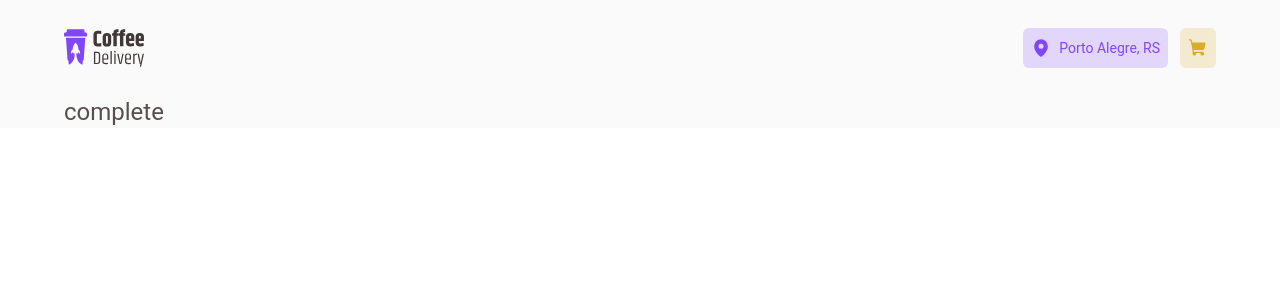
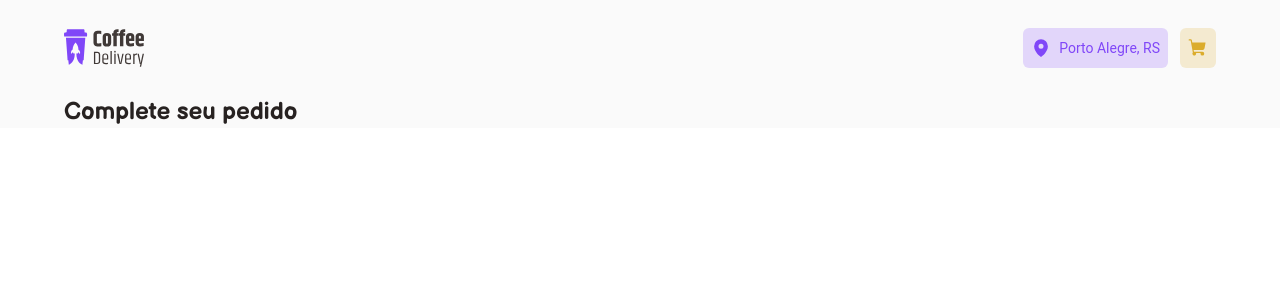
Before and after one commit to CaioLima10/coffee-delivery, a React (Vite) app: page /completeOrder in a window 1280 px wide. Shown: the top 300 px of the page. Built offline with nearby package versions, Linux system fonts and the light colour scheme.

Commit message:
feat: add component title

```diff
--- a/src/components/header/index.tsx
+++ b/src/components/header/index.tsx
@@ -1,11 +1,17 @@
+import { NavLink } from "react-router-dom";
 import CoffeeLogoImg from "../../assets/coffee-delivery-logo.svg";
 import { MapPin, ShoppingCart } from "phosphor-react";
 
 export function Header() {
   return (
-    <header className="w-screen max-w-6xl h-24 flex items-center justify-center sticky top-0 left-0 z-10 bg-baseBackground">
+    <header
+      className="w-screen max-w-6xl h-24 flex items-center justify-center
+      sticky top-0 left-0 z-10 bg-baseBackground"
+    >
       <div className="w-full flex items-center justify-between">
-        <img className="w-20 h-10" src={CoffeeLogoImg} alt="LOGO-DO-COFFEE" />
+        <NavLink to="/">
+          <img className="w-20 h-10" src={CoffeeLogoImg} alt="LOGO-DO-COFFEE" />
+        </NavLink>
         <div className=" flex items-center gap-3">
           <button
             className="flex items-center gap-2 min-w-8 h-10
@@ -14,12 +20,13 @@ export function Header() {
             <MapPin size={20} weight="fill" />
             <span>Porto Alegre, RS</span>
           </button>
-          <button
+          <NavLink
+            to="/completeOrder"
             className="flex items-center justify-center gap-8 min-w-8 h-10
                   rounded-md border-none px-2 text-base relative bg-brandYellow/20 text-brandYellow"
           >
             <ShoppingCart size={20} weight="fill" />
-          </button>
+          </NavLink>
         </div>
       </div>
     </header>
--- /dev/null
+++ b/src/pages/completeOrder/components/completeOrderForm/index.tsx
@@ -0,0 +1,9 @@
+export function CompleteOrderForm() {
+  return (
+    <form>
+      <h1 className="font-3xl font-bold font-balsamiq text-baseTitle">
+        Complete seu pedido
+      </h1>
+    </form>
+  );
+}
--- a/src/pages/completeOrder/index.tsx
+++ b/src/pages/completeOrder/index.tsx
@@ -1,3 +1,9 @@
+import { CompleteOrderForm } from "./components/completeOrderForm";
+
 export function CompleteOrderPage() {
-  return <div>complete</div>;
+  return (
+    <div>
+      <CompleteOrderForm />
+    </div>
+  );
 }
```
